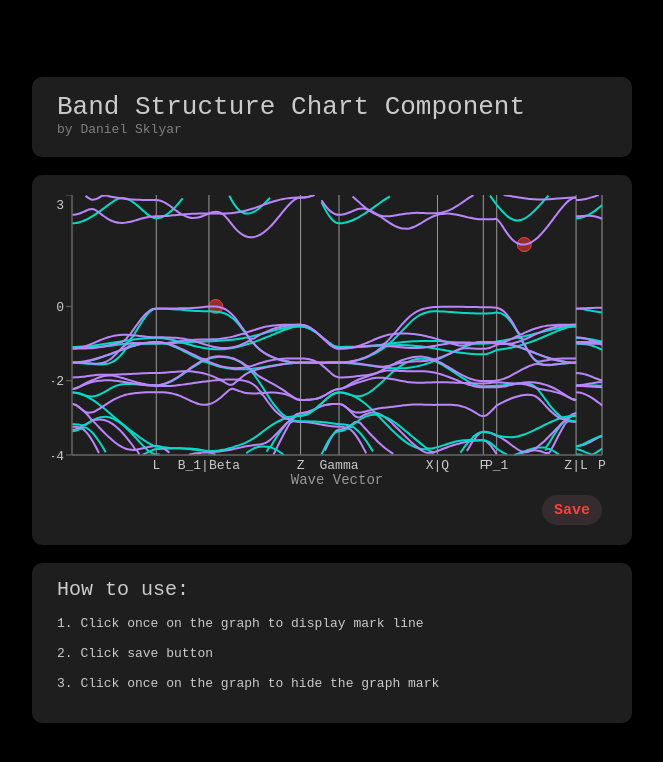
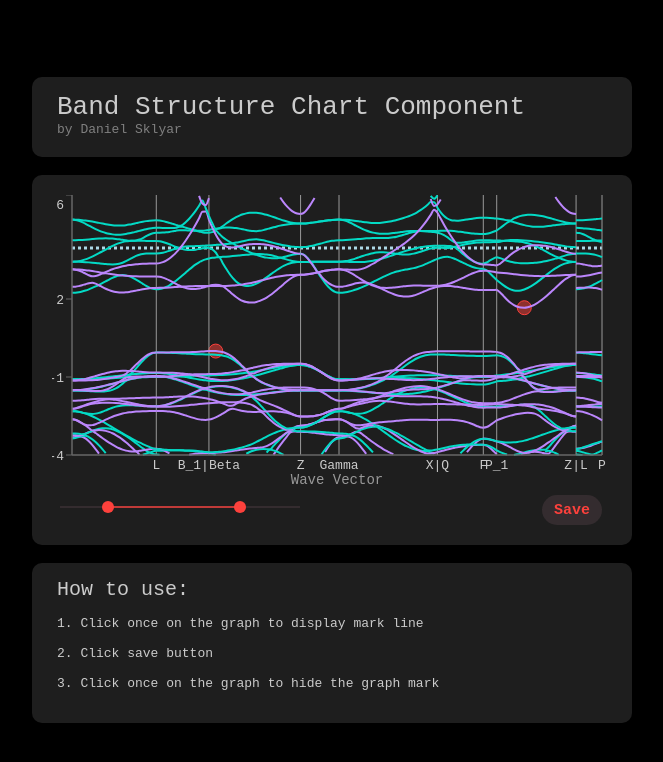
Before and after one commit to dsklyar/band-structure-graph-component, a React app: page / in a window 1280 px wide. Shown: the top 762 px of the page, without its empty margins (308-971 px from the left). Built offline with nearby package versions, Linux system fonts and the light colour scheme.

Commit message:
Prototype 5 -Added range slider that clamps data from -10 to 10

```diff
--- a/src/App.tsx
+++ b/src/App.tsx
@@ -2,7 +2,6 @@ import * as React from "react";
 import { createUseStyles } from "react-jss";
 import { styles } from "./App.css";
 import { ChartWrapperComponent } from "./components/chart-wrapper.component";
-import { LineChartComponent } from "./components/line-chart.component";
 import { CardComponent } from "./components/card.component";
 import data from "../data.json";
 
@@ -10,8 +9,6 @@ const useStyles = createUseStyles(styles);
 
 export const App: React.FC = () => {
 	const classes = useStyles();
-
-	const chart = <LineChartComponent data={data} />;
 
 	return (
 		<div>
@@ -23,7 +20,7 @@ export const App: React.FC = () => {
 			</CardComponent>
 			<br />
 			<CardComponent>
-				<ChartWrapperComponent chart={chart} />
+				<ChartWrapperComponent data={data} />
 			</CardComponent>
 			<br />
 			<CardComponent>
--- a/src/components/chart-wrapper.component/index.css.ts
+++ b/src/components/chart-wrapper.component/index.css.ts
@@ -31,5 +31,6 @@ export const styles = {
 		fontWeight: "bold",
 		fontFamily: "monospace",
 		fontSize: 15,
+		userSelect: "none",
 	},
 };
--- a/src/components/chart-wrapper.component/index.tsx
+++ b/src/components/chart-wrapper.component/index.tsx
@@ -4,18 +4,32 @@ import { saveAs } from "file-saver";
 import { createUseStyles } from "react-jss";
 import { styles } from "./index.css";
 import { WatermarkComponent } from "../wmark.component";
+import { SliderComponent } from "../slider.component";
+import { IDataInput } from "@/src/utils/model.util";
+import { LineChartComponent } from "../line-chart.component";
 
 const useStyles = createUseStyles(styles);
 
+const DEFAULT_AXIS_DOMAIN: IAxisDomainState = {
+	dataMin: -4,
+	dataMax: 6,
+};
+
 interface IProps {
-	chart: JSX.Element;
+	data: IDataInput;
+}
+
+interface IAxisDomainState {
+	dataMin: number;
+	dataMax: number;
 }
 
 export const ChartWrapperComponent: React.FC<IProps> = ({
-	chart,
+	data,
 }: React.PropsWithChildren<IProps>) => {
 	const classes = useStyles();
 	const [watermarkEnabled, setWatermark] = React.useState<boolean>();
+	const [axisDomain, setAxisDomain] = React.useState<IAxisDomainState>(DEFAULT_AXIS_DOMAIN);
 	const chartWrapperRef = React.useRef<HTMLDivElement>(null);
 
 	const onSaveClick = () => {
@@ -34,10 +48,17 @@ export const ChartWrapperComponent: React.FC<IProps> = ({
 		});
 	};
 
+	const onChangeCapture = (lowValue: number, highValue: number): void => {
+		setAxisDomain({
+			dataMin: lowValue,
+			dataMax: highValue,
+		});
+	};
+
 	return (
 		<div className={classes.container}>
 			<div ref={chartWrapperRef} className={classes.chartWrapper}>
-				{chart}
+				<LineChartComponent data={data} dataMin={axisDomain.dataMin} dataMax={axisDomain.dataMax} />
 				{watermarkEnabled ? (
 					<div className={classes.watermarkWrapper}>
 						<WatermarkComponent />
@@ -45,6 +66,16 @@ export const ChartWrapperComponent: React.FC<IProps> = ({
 				) : null}
 			</div>
 			<div className={classes.toolbar}>
+				<SliderComponent
+					maxValue={10}
+					minValue={-10}
+					step={1}
+					current={{
+						low: -6,
+						high: 5,
+					}}
+					onChangeCapture={onChangeCapture}
+				/>
 				<button className={classes.saveButton} onClick={onSaveClick}>
 					Save
 				</button>
--- a/src/components/line-chart.component/index.tsx
+++ b/src/components/line-chart.component/index.tsx
@@ -17,11 +17,12 @@ const useStyles = createUseStyles(styles);
 
 interface IProps {
 	data: IDataInput;
+	dataMin: number;
+	dataMax: number;
 }
 
-export const LineChartComponent: React.FC<IProps> = ({ data }: IProps) => {
+export const LineChartComponent: React.FC<IProps> = ({ data, dataMin, dataMax }: IProps) => {
 	const classes = useStyles();
-	const [dataMin, dataMax] = [-4, 3];
 
 	const modelGen = new ModelGenerator();
 	const {
@@ -36,7 +37,7 @@ export const LineChartComponent: React.FC<IProps> = ({ data }: IProps) => {
 			modelGen.generateModel(data, {
 				boundary: { low: dataMin, high: dataMax },
 			}),
-		[data],
+		[data, dataMin, dataMax],
 	);
 
 	//#region JSX Function
--- /dev/null
+++ b/src/components/line-chart.component/tooltip.component/index.css.ts
@@ -0,0 +1,27 @@
+export const styles = {
+	container: {},
+	wrapper: {
+		display: "flex",
+	},
+	triangle: {
+		width: 0,
+		height: 0,
+		borderTop: "7.5px solid transparent",
+		borderBottom: "7.5px solid transparent",
+		borderRight: "7.5px solid grey",
+	},
+	backdrop: {
+		width: 40,
+		height: 15,
+		borderTopRightRadius: 4,
+		borderBottomRightRadius: 4,
+		backgroundColor: "grey",
+		justifyContent: "center",
+		display: "flex",
+	},
+	text: {
+		fontFamily: "monospace",
+		fontSize: 12,
+		color: "#FFF",
+	},
+};
--- /dev/null
+++ b/src/components/line-chart.component/tooltip.component/index.tsx
@@ -0,0 +1,27 @@
+import * as React from "react";
+import { createUseStyles } from "react-jss";
+import { styles } from "./index.css";
+
+const useStyles = createUseStyles(styles);
+
+interface IProps {
+	viewBox: { x: number; y: number };
+	chartY: number;
+	value: number;
+}
+
+export const ToolTipComponent: React.FC<IProps> = ({ viewBox: { x }, chartY, value }: IProps) => {
+	const classes = useStyles();
+	return (
+		<svg x={x} y={chartY}>
+			<foreignObject x="0" y="0" width="48.5" height="15">
+				<div className={classes.wrapper}>
+					<div className={classes.triangle} />
+					<div className={classes.backdrop}>
+						<span className={classes.text}>{value.toFixed(3)}</span>
+					</div>
+				</div>
+			</foreignObject>
+		</svg>
+	);
+};
--- /dev/null
+++ b/src/components/slider.component/index.css.ts
@@ -0,0 +1,40 @@
+export const styles = {
+	spec: {
+		width: 240,
+		padding: 8,
+		display: "inline-block",
+	},
+	container: {
+		width: "100%",
+		position: "relative",
+		color: "#FD413C",
+		cursor: "pointer",
+		padding: "13px 0",
+		height: 2,
+	},
+	// Rail is the whole line
+	rail: {
+		width: "100%",
+		height: 2,
+		position: "absolute",
+		backgroundColor: "#342C2F",
+	},
+	// Track is the used up line
+	track: {
+		height: 2,
+		position: "absolute",
+		borderRadius: 1,
+		backgroundColor: "#FD413C",
+		opacity: 0.7,
+	},
+	thumb: {
+		width: 12,
+		height: 12,
+		position: "absolute",
+		marginTop: -5,
+		marginLeft: -6, // -1 * (12 / 2) = -6 pixel shift to center thumb on rail
+		borderRadius: "50%",
+		backgroundColor: "#FD413C",
+		userSelect: "none",
+	},
+};
--- /dev/null
+++ b/src/components/slider.component/index.tsx
@@ -0,0 +1,196 @@
+import * as React from "react";
+import { createUseStyles } from "react-jss";
+import { styles } from "./index.css";
+
+const useStyles = createUseStyles(styles);
+
+interface IProps {
+	minValue: number;
+	maxValue: number;
+	step: number;
+	current: {
+		low: number;
+		high: number;
+	};
+	onChangeCapture?: (lowValue: number, highValue: number) => void;
+}
+
+interface IThumbsState {
+	boundaries: { [key: string]: { value: number } };
+	selected: string | undefined;
+}
+
+export const SliderComponent: React.FC<IProps> = ({
+	minValue,
+	maxValue,
+	step,
+	current: { low, high },
+	onChangeCapture,
+}: IProps) => {
+	const classes = useStyles();
+
+	const lowHandleRef = React.useRef<HTMLDivElement>(null);
+	const highHandleRef = React.useRef<HTMLDivElement>(null);
+	const containerRef = React.useRef<HTMLDivElement>(null);
+	const [mouseDown, setMouseDown] = React.useState<boolean>(false);
+	const [thumbsState, setThumbsState] = React.useState<IThumbsState>({
+		selected: undefined,
+		boundaries: {
+			low: { value: low },
+			high: { value: high },
+		},
+	});
+
+	React.useEffect(() => {
+		const onMouseUpHandle = (e: MouseEvent): void => {
+			if (e.button !== 2 && mouseDown) {
+				setTimeout(() => {
+					setMouseDown(false);
+					setThumbsState({
+						...thumbsState,
+						selected: undefined,
+					});
+				}, 10);
+
+				if (onChangeCapture) {
+					onChangeCapture(
+						thumbsState.boundaries["low"].value,
+						thumbsState.boundaries["high"].value,
+					);
+				}
+			}
+		};
+		const onMouseDownHandle = (e: MouseEvent): void => {
+			if (lowHandleRef.current?.contains(e.target as Node | null)) {
+				setThumbsState({
+					...thumbsState,
+					selected: "low",
+				});
+			}
+			if (highHandleRef.current?.contains(e.target as Node | null)) {
+				setThumbsState({
+					...thumbsState,
+					selected: "high",
+				});
+			}
+			if (
+				lowHandleRef.current?.contains(e.target as Node | null) ||
+				highHandleRef.current?.contains(e.target as Node | null)
+			) {
+				setMouseDown(true);
+			}
+		};
+		const onMouseMoveHandle = (e: MouseEvent): void => {
+			const rect = containerRef.current?.getBoundingClientRect();
+			if (!mouseDown || !rect || !thumbsState.selected) {
+				return;
+			}
+			const [start, end] = [rect.left, rect.right];
+			const valueRange = maxValue - minValue;
+			const pixelRange = end - start;
+
+			const isSafe = start <= e.x && e.x <= end;
+			const isLowHandle = thumbsState.selected === "low";
+			const otherHandleValue = isLowHandle
+				? thumbsState.boundaries["high"].value
+				: thumbsState.boundaries["low"].value;
+
+			const pixelPercent = (e.x - start) / pixelRange;
+			const value = pixelPercent * valueRange - Math.abs(minValue);
+
+			const tickRemainder = value / step - Math.floor(value / step);
+			const isNextTick = tickRemainder >= 0.5;
+
+			const tickedValue = isNextTick ? Math.floor(value / step) + 1 : Math.floor(value / step);
+
+			const isOverlapping = isLowHandle
+				? otherHandleValue <= tickedValue
+				: tickedValue <= otherHandleValue;
+
+			isSafe && !isOverlapping
+				? setThumbsState({
+						...thumbsState,
+						boundaries: {
+							...thumbsState.boundaries,
+							[thumbsState.selected]: { value: tickedValue },
+						},
+				  })
+				: null;
+		};
+
+		document.addEventListener("mouseup", onMouseUpHandle);
+		document.addEventListener("mousedown", onMouseDownHandle);
+		document.addEventListener("mousemove", onMouseMoveHandle);
+
+		return () => {
+			document.removeEventListener("mouseup", onMouseUpHandle);
+			document.removeEventListener("mousedown", onMouseDownHandle);
+			document.removeEventListener("mousemove", onMouseMoveHandle);
+		};
+	});
+
+	const genThumbStyle = (handleId: string): React.CSSProperties | undefined => {
+		const data = thumbsState.boundaries[handleId];
+		if (data) {
+			const fullRange = maxValue - minValue;
+			const isPositive = data.value >= 0;
+			const value = isPositive
+				? data.value + Math.abs(minValue)
+				: Math.abs(minValue) - Math.abs(data.value);
+			const percent = (value / fullRange) * 100;
+			return {
+				left: `${percent}%`,
+			};
+		} else {
+			return undefined;
+		}
+	};
+
+	const genTrackStyle = (): React.CSSProperties | undefined => {
+		const percentRange: number | undefined = Object.keys(thumbsState.boundaries).reduce(
+			(acc, key) => {
+				const data = thumbsState.boundaries[key];
+				const fullRange = maxValue - minValue;
+				const isPositive = data.value >= 0;
+				const value = isPositive
+					? data.value + Math.abs(minValue)
+					: Math.abs(minValue) - Math.abs(data.value);
+				const percent = value / fullRange;
+
+				if (acc === undefined) {
+					acc = percent;
+				} else {
+					if (acc > percent) {
+						acc -= percent;
+					}
+					if (acc < percent) {
+						acc = percent - acc;
+					}
+				}
+
+				return acc;
+			},
+			undefined as number | undefined,
+		);
+
+		if (percentRange) {
+			return {
+				width: `calc(${percentRange} * 240px)`,
+				...genThumbStyle("low"),
+			};
+		} else {
+			return undefined;
+		}
+	};
+
+	return (
+		<div className={classes.spec}>
+			<div ref={containerRef} className={classes.container}>
+				<div className={classes.rail} />
+				<div className={classes.track} style={genTrackStyle()} />
+				<div ref={lowHandleRef} className={classes.thumb} style={genThumbStyle("low")} />
+				<div ref={highHandleRef} className={classes.thumb} style={genThumbStyle("high")} />
+			</div>
+		</div>
+	);
+};
```
Also changed, not shown: src/components/line-chart.component/chart-marker.component/index.tsx (+9 -51 lines).
